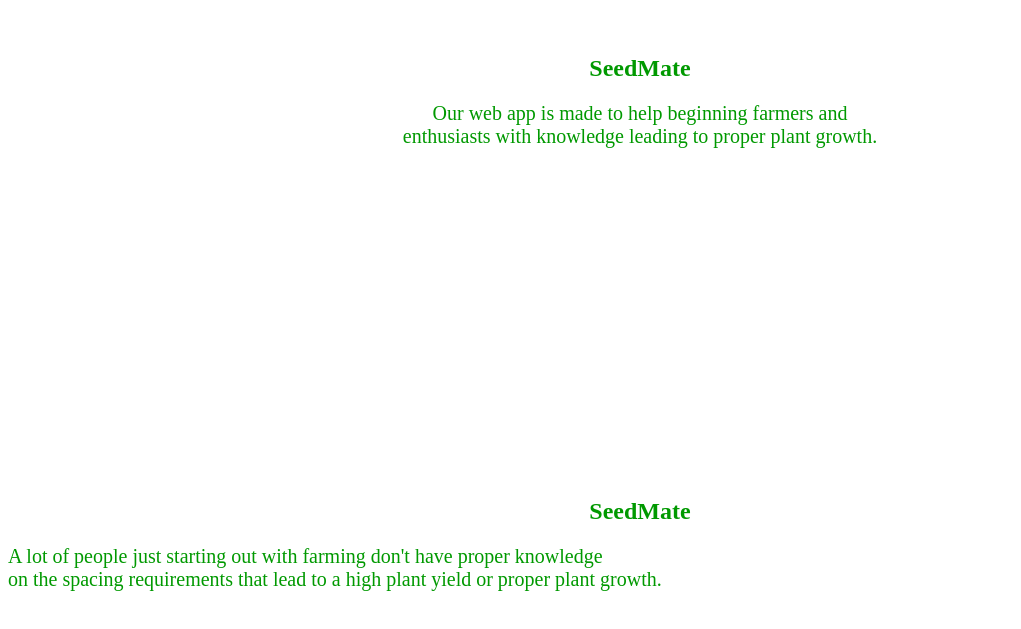
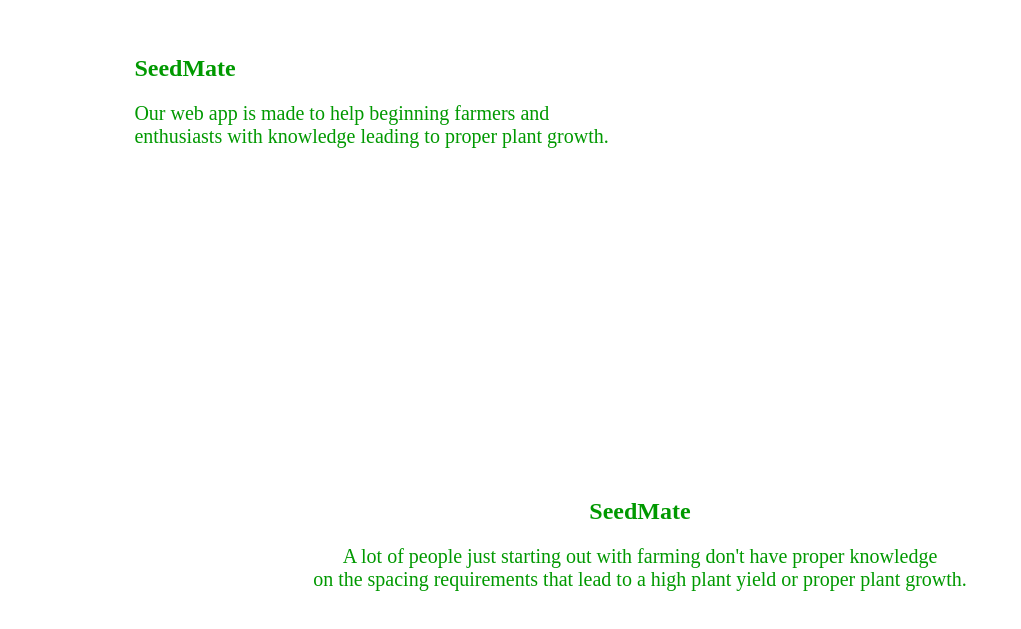
Before and after one commit to BuildForSDGCohort2/SeedMate-FrontEnd, an Angular app: page / in a window 1280 px wide. Shown: the part 1083-1712 px from the top of the page, without its empty margins (0-1021 px from the left). Built offline with nearby package versions, Linux system fonts and the light colour scheme.

Commit message:
Made The Website Mobile Compatible

```diff
--- a/src/app/components/landing/landing.component.css
+++ b/src/app/components/landing/landing.component.css
@@ -96,18 +96,16 @@ a {
   color: inherit;
 }
 
-#m-text_area:nth-of-type(0) {
+#m-text_area:nth-of-type(1) {
   margin-left: 10%;
   text-align: left;
 }
 
-#m-text_area:nth-of-type(1) {
+#m-text_area:nth-of-type(2) {
   text-align: center;
 }
 
-#m-text_area h1 {
-  text-align: center;
-}
+
 
 @media screen and (max-width: 780px) {
   #header {
```
